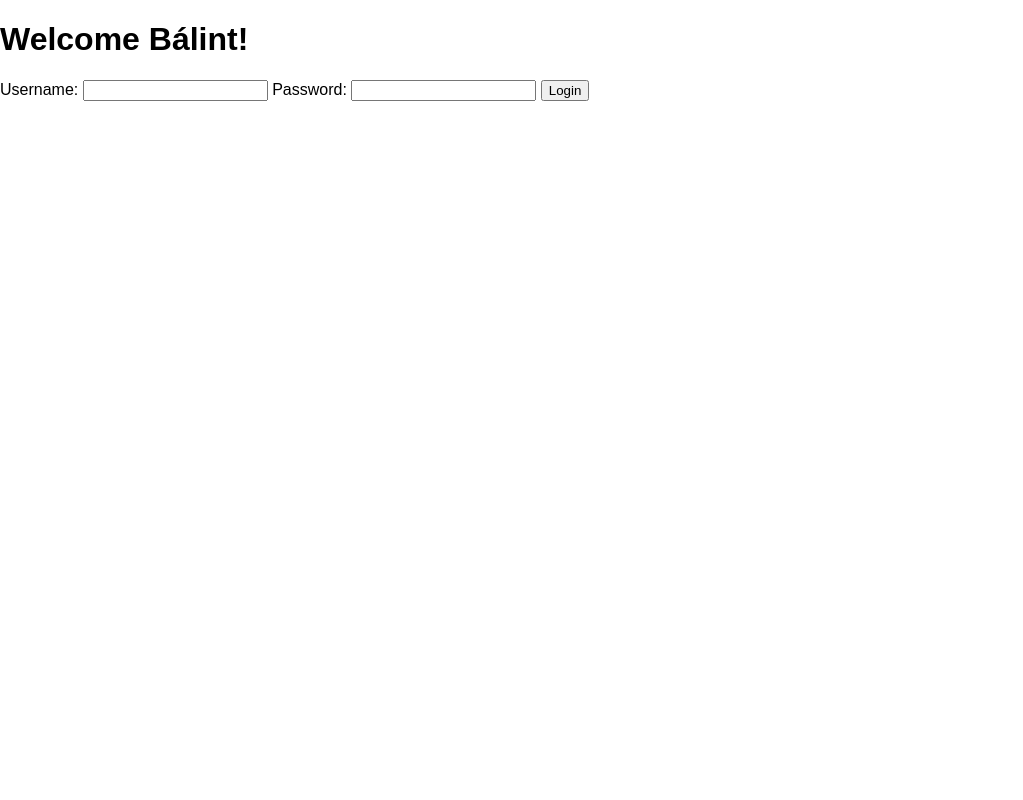
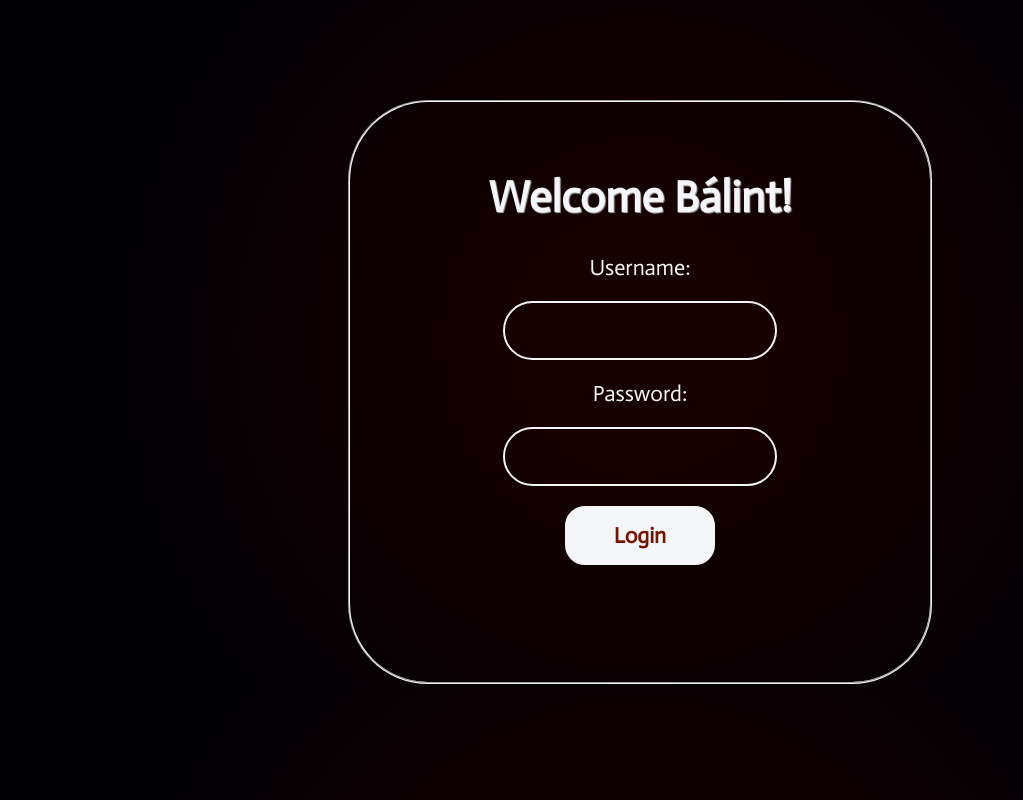
Before and after one commit to simonblnt/PrivatePage, a PHP site: page /app/views/login.php in a window 1280 px wide. Shown: the whole page, without its empty margins (0-1023 px from the left). Run offline with PHP 8.4, Linux system fonts and the light colour scheme.

Commit message:
Login page styling -> Dark theme
Not sure if it's good.

```diff
--- a/app/views/index.php
+++ b/app/views/index.php
@@ -4,10 +4,11 @@
     <meta charset="UTF-8">
     <title>Private Page</title>
     <link rel="stylesheet" type="text/css" href="/PrivatePage/public/stylesheets/application.css">
+    <link href='https://fonts.googleapis.com/css?family=Actor' rel='stylesheet'>
 </head>
 <body>
     <?php
-    include 'partials/header.php'
+        include 'partials/header.php'
     ?>
 
 <main>
--- a/app/views/login.php
+++ b/app/views/login.php
@@ -4,17 +4,14 @@
     <meta charset="UTF-8">
     <title>Private Page</title>
     <link rel="stylesheet" type="text/css" href="/PrivatePage/public/stylesheets/application.css">
+    <link href='https://fonts.googleapis.com/css?family=Actor' rel='stylesheet'>
 </head>
 <body>
-
 <main>
-    <div id="wrapper-main">
-        <div id="greeting">
+    <div class="wrapper-main">
+        <div class="login-box">
             <h1>Welcome Bálint!</h1>
-        </div>
-
-        <div id="login-box">
-            <form action="../controllers/login_controller.php" method="post">
+            <form class="login-form" action="../controllers/login_controller.php" method="post">
                 <label>Username:
                     <input type="text" name="username">
                 </label>
@@ -26,8 +23,5 @@
         </div>
     </div>
 </main>
-
-
-
 </body>
 </html>
--- a/app/views/partials/header.php
+++ b/app/views/partials/header.php
@@ -9,8 +9,7 @@
 </head>
 <body>
 
-<div class="top-nav">
-    <nav>
+<nav class="top-nav">
     <ul>
         <li><a href="#index.php">Home</a></li>
         <li><a href="#news">News</a></li>
@@ -18,6 +17,5 @@
         <li><a href="#about">About</a></li>
     </ul>
 </nav>
-</div>
 </body>
 </html>
--- a/public/stylesheets/application.css
+++ b/public/stylesheets/application.css
@@ -1,31 +1,131 @@
+/*
+ * Main
+*/
+
 body {
     margin: 0;
-    font-family: Arial, Helvetica, sans-serif;
+    font-family: 'Actor';
+    font-size: 22px;
+    color: whitesmoke;
+    background: rgb(23,0,0);
+    background: radial-gradient(circle, rgba(23,0,0,1) 15%, rgba(0,0,5,1) 76%);
 }
 
-.topmenu{
+
+/*
+ * Navigation Bar
+*/
+
+.top-nav{
+    background: #dfe4ea;
     overflow: hidden;
-    background-color: #333;
+    height: 100px;
 }
 
-.topmenu li{
-    float: left;
-}
-
-.topmenu ul {
+.top-nav ul {
     list-style-type: none;
     margin: 0;
     padding: 0;
     overflow: hidden;
 }
 
-.topmenu a {
-    color: #f2f2f2;
+.top-nav li{
+    float: left;
+}
+
+.top-nav a {
+    color: #751500;
     text-align: center;
     padding: 14px 16px;
     text-decoration: none;
-    font-size: 17px;
+    font-size: 25px;
+    text-shadow: 1px 1px 1px black;
     display: block;
     padding: 8px;
-    background-color: #dddddd;
 }
+
+/*
+ * Login page
+*/
+
+.login-box{
+    width: 500px;
+    height: 500px;
+    padding: 40px;
+    position: relative;
+    top: 50%;
+    margin: auto;
+    margin-top: 100px;
+    text-align: center;
+    border: 2px groove whitesmoke;
+    border-radius: 80px;
+}
+
+.login-box h1{
+    color: #f5f6fa;
+    text-shadow: 1px 1px 1px #AAAAAA;
+    font-weight: 5000;
+}
+
+.login-box input[type = "text"], .login-box input[type = "password"]{
+
+    background: none;
+
+    display: block;
+    margin: 20px auto;
+    padding: 14px 10px;
+    width: 250px;
+    outline: none;
+
+    pointer-events: none;
+
+    text-align: center;
+    color: inherit;
+    font-family: inherit;
+    font-size: inherit;
+
+    border: 2px solid whitesmoke;
+    border-radius: 30px;
+
+    transition: 0.75s;
+}
+
+
+.login-box input[type = "text"]:focus, .login-box input[type = "password"]:focus{
+    width: 350px;
+    border-color: #eb2f06;
+
+}
+
+.login-box input[type = "text"]:hover:not(:focus), .login-box input[type = "password"]:hover:not(:focus){
+    width: 350px;
+    border-color: #751500;
+}
+
+.login-box button[type = "submit"]{
+
+    background-color: #f5f6fa;
+
+    display: block;
+    margin: 20px auto;
+    padding: 14px 40px;
+    width: 150px;
+    outline: none;
+
+    text-align: center;
+    color: #751500;
+    font-family: inherit;
+    font-size: inherit;
+    font-weight: 1000;
+
+    border: 2px solid whitesmoke;
+    border-radius: 20px;
+
+    transition: 0.75s;
+}
+
+.login-box button[type = "submit"]:hover{
+    width: 200px;
+    background: #751500;
+    color: whitesmoke;
+}
```
Lines whose indentation alone changed are shown as unchanged.
